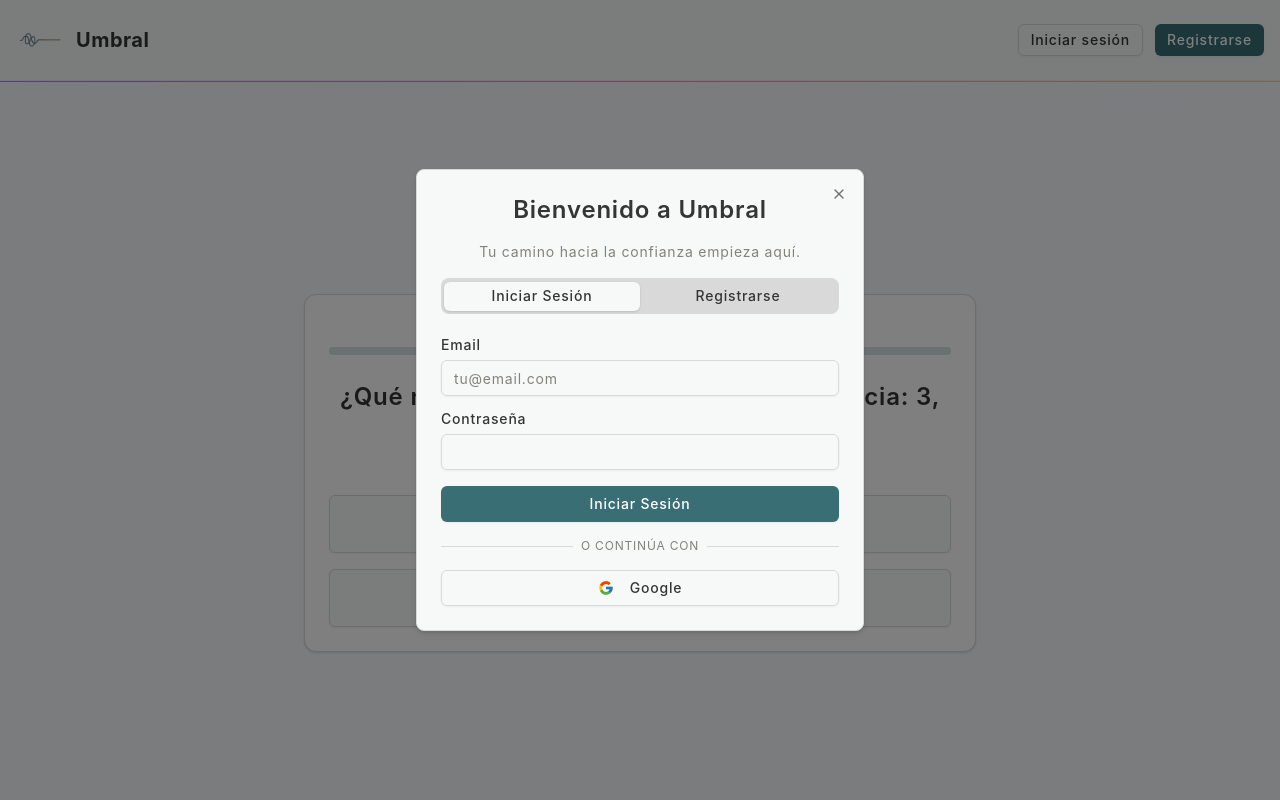
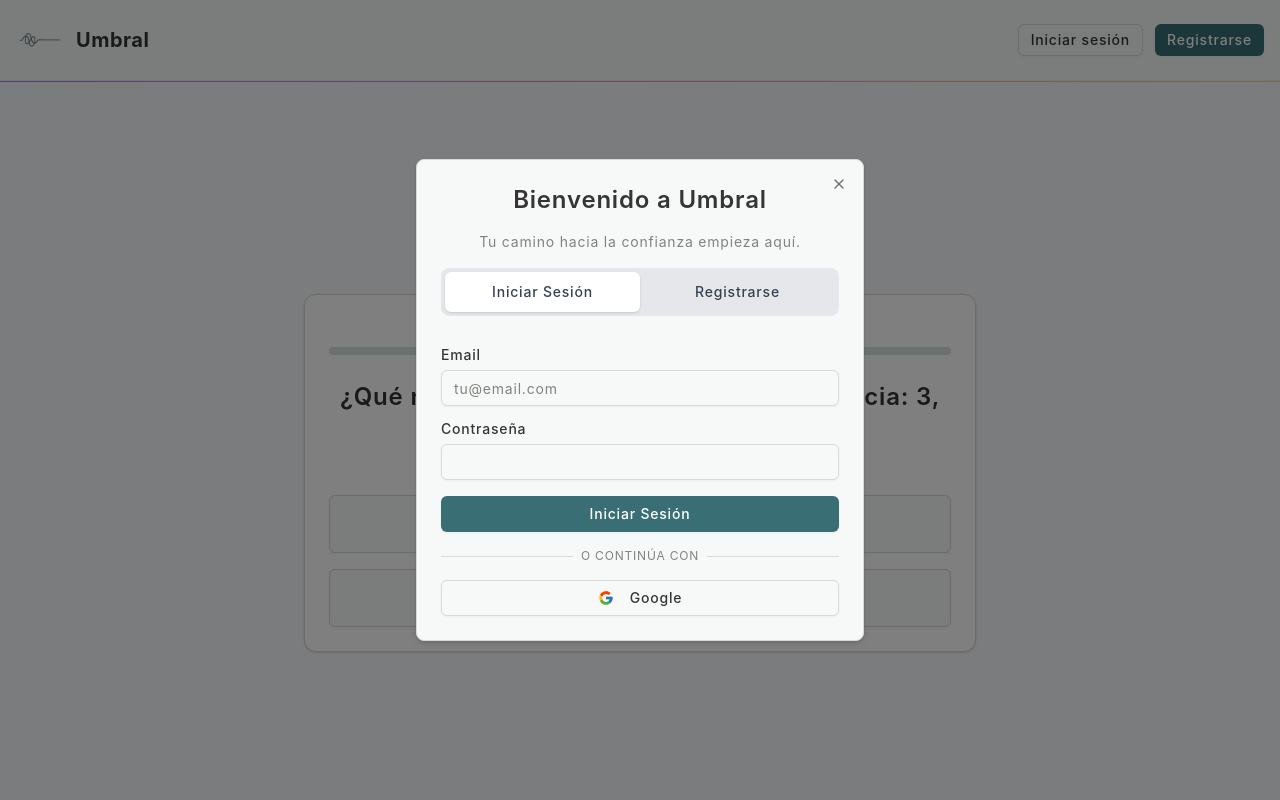
Before and after one commit to LazarusAA/puntoclaro, a Next.js app: page /diagnostic in a window 1280 px wide. Both pictures are taken after a click on the button "Iniciar sesión". Shown: the top 800 px of the page. Built offline with nearby package versions, Linux system fonts and the light colour scheme.

Commit message:
feat: add animated background to auth modal tabs

```diff
--- a/src/components/shared/auth-modal.tsx
+++ b/src/components/shared/auth-modal.tsx
@@ -1,9 +1,10 @@
 'use client'
 
+import { useState } from 'react'
 import { Button } from '~/components/ui/button'
 import { Input } from '~/components/ui/input'
 import { Label } from '~/components/ui/label'
-import { Tabs, TabsContent, TabsList, TabsTrigger } from '~/components/ui/tabs'
+import { AnimatedBackground } from '~/components/ui/animated-background'
 import {
   Dialog,
   DialogContent,
@@ -135,6 +136,8 @@
   trigger,
   children
 }: AuthModalProps) {
+  const [activeTab, setActiveTab] = useState<'login' | 'signup'>(defaultTab)
+
   return (
     <Dialog>
       <DialogTrigger asChild>
@@ -150,18 +153,41 @@
           </DialogDescription>
         </DialogHeader>
 
-        <Tabs defaultValue={defaultTab} className="w-full">
-          <TabsList className="grid w-full grid-cols-2">
-            <TabsTrigger value="login">Iniciar Sesión</TabsTrigger>
-            <TabsTrigger value="signup">Registrarse</TabsTrigger>
-          </TabsList>
-          <TabsContent value="login" className="pt-4">
-            <LoginForm />
-          </TabsContent>
-          <TabsContent value="signup" className="pt-4">
-            <SignupForm />
-          </TabsContent>
-        </Tabs>
+        <div className="w-full">
+          <div className="rounded-lg bg-gray-200 p-1 mb-6 dark:bg-zinc-800 flex">
+            <AnimatedBackground
+              defaultValue={defaultTab}
+              className="rounded-md bg-white shadow-sm dark:bg-zinc-700"
+              transition={{
+                ease: 'easeInOut',
+                duration: 0.2,
+              }}
+              onValueChange={(value) => {
+                const validTab = value === 'login' || value === 'signup' ? value : 'login'
+                setActiveTab(validTab)
+              }}
+            >
+              {[
+                { id: 'login', label: 'Iniciar Sesión' },
+                { id: 'signup', label: 'Registrarse' }
+              ].map((tab) => (
+                <button
+                  key={tab.id}
+                  data-id={tab.id}
+                  type="button"
+                  className="flex-1 flex items-center justify-center px-4 py-2.5 text-sm font-medium text-gray-700 transition-transform active:scale-[0.98] dark:text-gray-200 min-w-0"
+                >
+                  {tab.label}
+                </button>
+              ))}
+            </AnimatedBackground>
+          </div>
+
+          <div className="pt-2">
+            {activeTab === 'login' && <LoginForm />}
+            {activeTab === 'signup' && <SignupForm />}
+          </div>
+        </div>
 
       </DialogContent>
     </Dialog>
```
